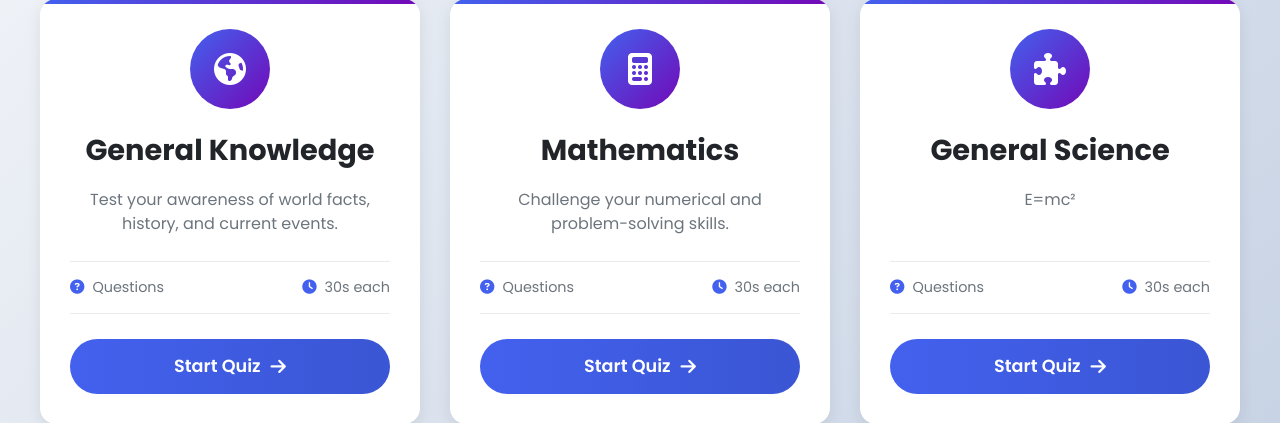
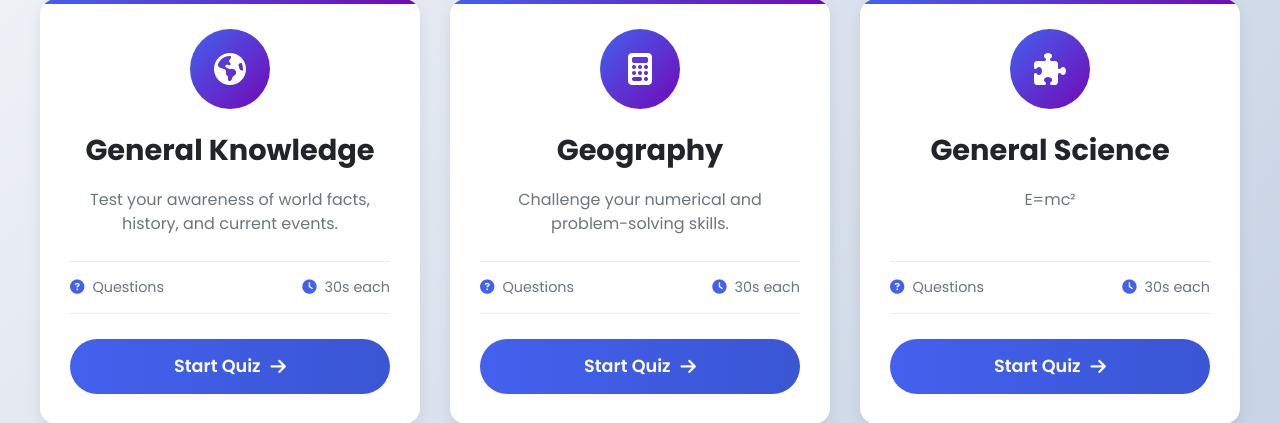
Before and after one commit to Rezu3/REZU, a Flask app: page / in a window 1280 px wide. Shown: the part 308-731 px from the top of the page. Run offline with Flask 3, Linux system fonts and the light colour scheme.

Commit message:
Update index.html

```diff
--- a/templates/index.html
+++ b/templates/index.html
@@ -37,7 +37,7 @@
                     <div class="card-icon">
                         <i class="fas fa-calculator"></i>
                     </div>
-                    <h3>Mathematics</h3>
+                    <h3>Geography</h3>
                     <p>Challenge your numerical and problem-solving skills.</p>
                     <div class="card-stats">
                         <span><i class="fas fa-question-circle"></i>Questions</span>
```
